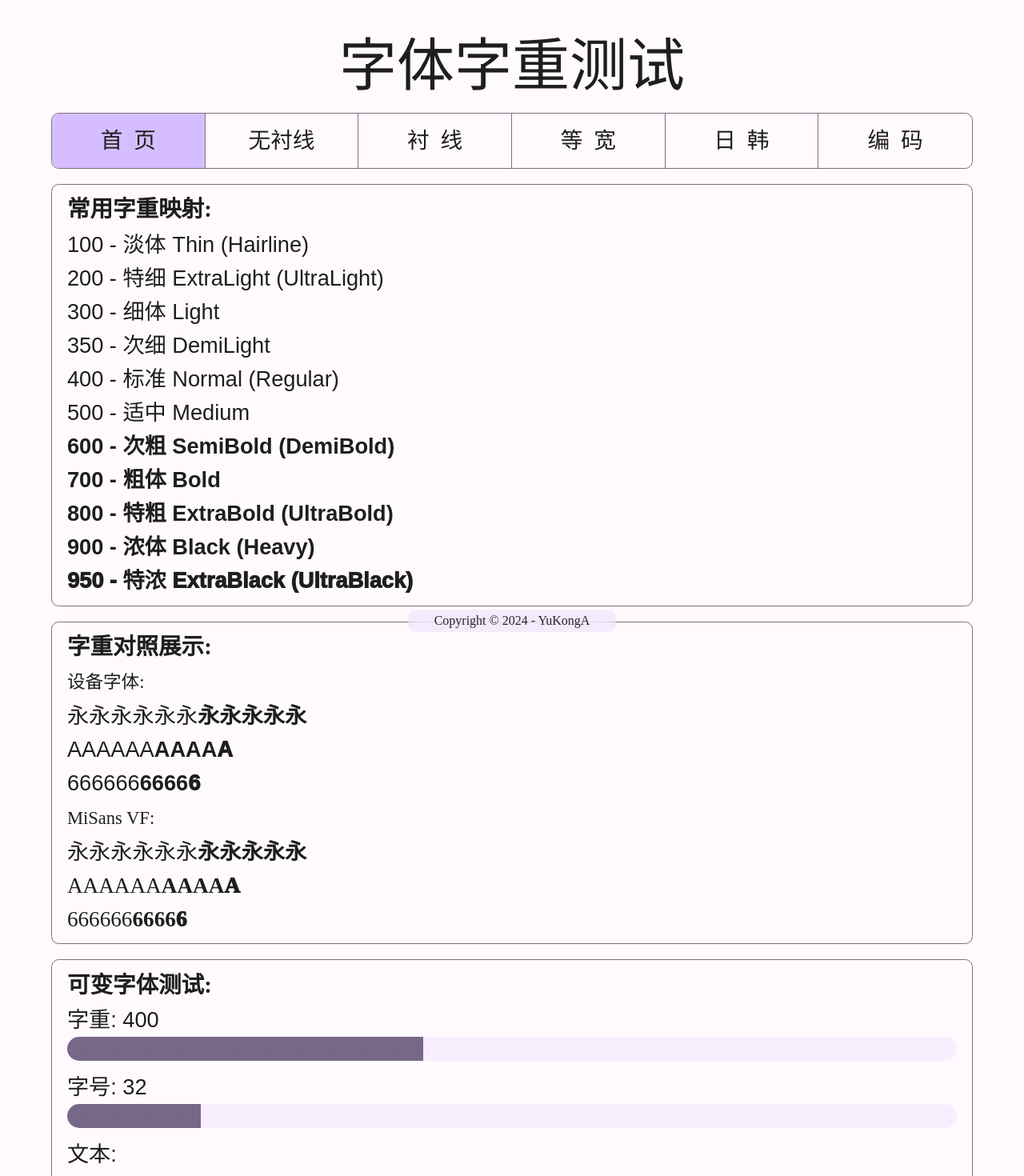
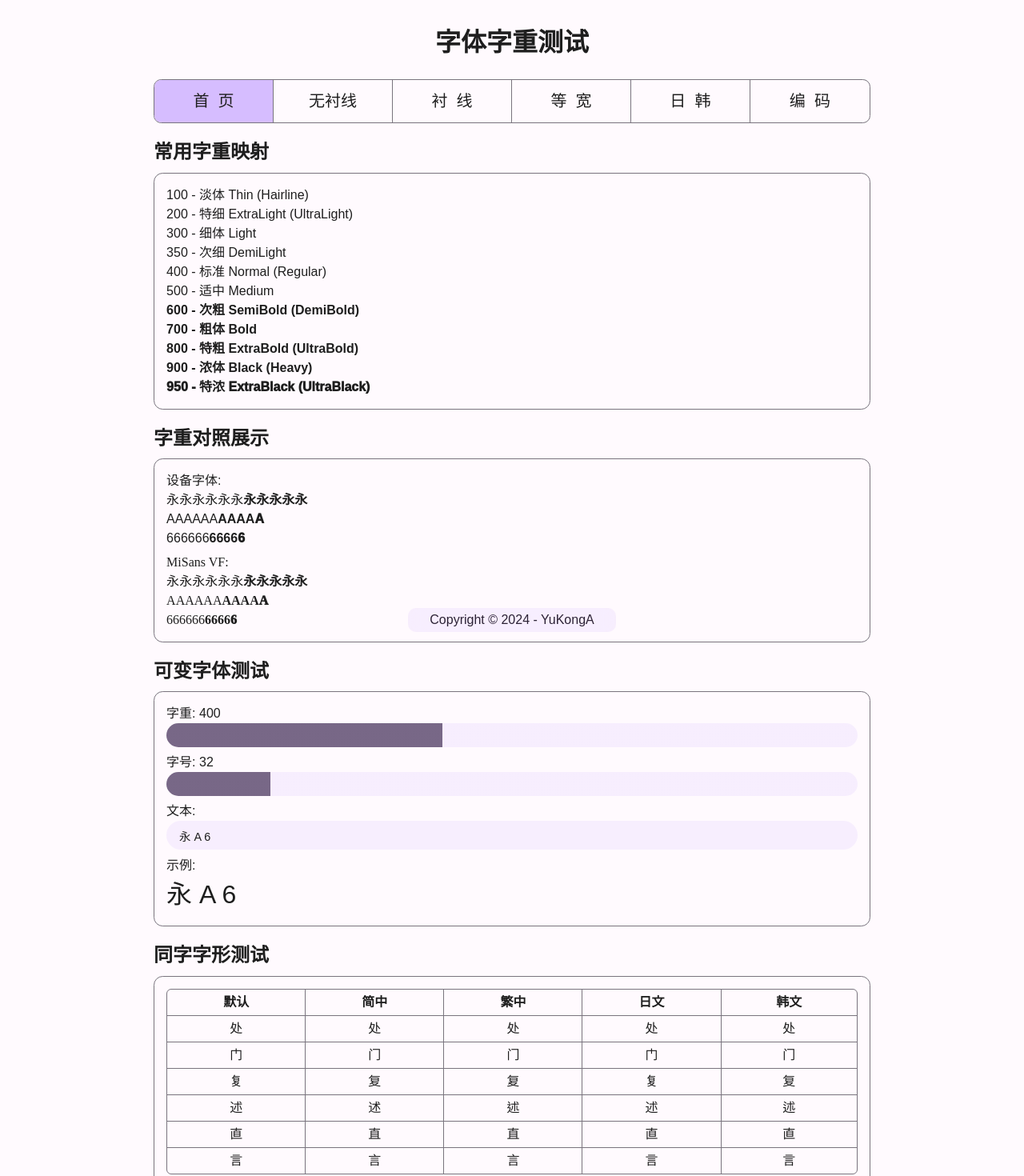
Before and after one commit to YuKongA/Font-Weight-Test, a Vue app: page / in a window 1280 px wide. Shown: the top 1470 px of the page at 80% size. Built offline with nearby package versions, Linux system fonts and the light colour scheme; a web font is replaced by a local one.

Commit message:
update: opt style

```diff
--- a/src/assets/main.css
+++ b/src/assets/main.css
@@ -1,144 +1,204 @@
 @import "color.css";
 
+/* CSS 变量定义
+----------------------------------------*/
+:root {
+  /* 基础尺寸 */
+  --base-font: clamp(14px, 1.8vw, 16px);
+  --heading-font: clamp(18px, 2.2vw, 24px);
+  --wrapper-font: clamp(28px, 3.5vw, 32px);
+  --nav-font: clamp(16px, 1.9vw, 20px);
+
+  /* 布局尺寸 */
+  --content-width: 90%;
+  --card-padding: 0.4cm;
+  --side-margin: 5%;
+  --border-radius: 0.3cm;
+  --border-color: #79747E;
+
+  /* 间距 */
+  --title-margin-top: 0.4cm;
+  --title-margin-bottom: 0.2cm;
+  --wrapper-margin: 0.8cm auto 0.6cm;
+
+  /* 页脚相关 */
+  --footer-height: 30px;
+  --footer-bottom-margin: 10px;
+  --content-bottom-margin: calc(var(--footer-height) + var(--footer-bottom-margin) + 20px);
+
+  /* 动画 */
+  --transition-normal: all 0.3s ease;
+}
+
+/* 基础重置和通用样式
+----------------------------------------*/
 * {
-  margin: 0 auto;
+  margin: 0;
+  padding: 0;
+  box-sizing: border-box;
 }
 
 body {
   background-color: var(--color-background);
   color: var(--color-text);
-}
-
-h2 {
-  font-size: 4vw;
-  margin-top: 0.28cm;
-  margin-bottom: 0.05cm;
+  font-family: "MiSans VF", sans-serif;
+  line-height: 1.45;
 }
 
 a {
   text-decoration: none;
+  color: inherit;
 }
 
-.round {
-  margin-right: 5%;
-  margin-left: 5%;
-  margin-bottom: 0.5cm;
-  border-radius: 0.25cm;
-  border: 1px solid #79747E;
-  padding-left: 2.6%;
-  padding-right: 2.6%;
-  padding-bottom: 1.3%;
-  line-height: 152%;
-  font-size: 3.8vw;
+/* 布局容器
+----------------------------------------*/
+#app {
+  min-height: 100vh;
+  padding-bottom: var(--content-bottom-margin);
+  box-sizing: border-box;
 }
 
-#sans-serif {
-  font-family: sans-serif;
-  font-size: 3.3vw;
+/* 标题样式
+----------------------------------------*/
+h2,
+h5 {
+  color: var(--color-text);
+  transition: var(--transition-normal);
 }
 
-#serif {
-  font-family: serif;
-  font-size: 3.3vw;
+h2 {
+  font-size: var(--heading-font);
+  margin: var(--title-margin-top) var(--side-margin) var(--title-margin-bottom);
+  font-weight: 550;
+  width: var(--content-width);
 }
 
-#monospace {
-  font-family: monospace;
-  font-size: 3.3vw;
+h5 {
+  margin: 0.3cm 0 0.2cm;
 }
 
-.wrapper {
-  color: var(--color-text);
-  font-family: "MiSans VF";
-  font-weight: 550;
-  text-align: center;
-  font-size: 10vw;
-  margin-top: 0.6cm;
-  margin-bottom: 0.35cm;
+/* 卡片组件
+----------------------------------------*/
+.round {
+  width: var(--content-width);
+  margin: 0 var(--side-margin);
+  padding: var(--card-padding);
+  border-radius: var(--border-radius);
+  border: 1px solid var(--border-color);
+  font-size: var(--base-font);
+  transition: var(--transition-normal);
 }
 
-.yyy {
-  overflow: hidden;
+.round:not(:last-child) {
+  margin-bottom: 0.5cm;
 }
 
+.round> :nth-child(2) {
+  margin-bottom: 0.15cm;
+}
+
+/* 导航样式
+----------------------------------------*/
 .ul {
+  width: var(--content-width);
+  margin: 0 var(--side-margin) 0.5cm;
+  border-radius: 0.25cm;
+  border: 1px solid var(--border-color);
+  line-height: clamp(3.4, 3.4 + 3vw, 7);
   overflow: hidden;
-  margin-right: 5%;
-  margin-left: 5%;
-  margin-bottom: 0.5cm;
-  border-radius: 0.25cm;
-  line-height: 9.5vw;
-  border: 1px solid #79747E;
+  transition: var(--transition-normal);
 }
 
 .li {
   float: left;
   width: 16.66666666667%;
-  box-sizing: border-box;
-  background-clip: content-box;
-  border-right: 1px solid #79747E;
+  border-right: 1px solid var(--border-color);
+  transition: var(--transition-normal);
+}
+
+.li:last-child {
+  border-right: none;
 }
 
 .li a {
   display: block;
-  color: var(--color-text);
   text-align: center;
-  text-decoration: none;
-  font-size: 3.8vw;
+  font-size: var(--nav-font);
+  padding: clamp(0.3em, 0.3em + 0.8vw, 0.6em) 0;
 }
 
+/* 交互状态
+----------------------------------------*/
 .nothing {
-  transition: background-color 0.3s;
-}
-
-.nothing.active {
-  background-color: var(--color-active);
+  position: relative;
+  transition: var(--transition-normal);
+  background-color: transparent;
 }
 
 .nothing:hover {
   background-color: var(--color-hover);
 }
 
-input[type="text"] {
-  color: var(--color-text);
-  width: 100%;
-  font-size: large;
-  padding: 8px;
-  margin-bottom: 5px;
-  box-sizing: border-box;
-  border: 1px solid #79747E;
-  border-radius: 6px;
-  background-color: var(--color-background);
+.nothing:active {
+  background-color: var(--color-active);
 }
 
+.nothing.active {
+  background-color: var(--color-active);
+  font-weight: 500;
+}
+
+/* 表单元素
+----------------------------------------*/
+input[type="text"] {
+  width: 100%;
+  color: var(--color-text);
+  font-size: var(--base-font);
+  padding: 10px 12px;
+  margin-bottom: 8px;
+  border: 1px solid var(--border-color);
+  border-radius: 8px;
+  background-color: var(--color-background);
+  transition: var(--transition-normal);
+  outline: none;
+}
+
+input[type="text"]:focus {
+  border-color: var(--color-footer-text);
+  box-shadow: 0 0 0 2px rgba(var(--color-footer-text), 0.1);
+}
+
+input[type="text"]:hover {
+  border-color: var(--color-footer-text);
+}
+
+input[type="text"]::placeholder {
+  color: var(--border-color);
+  opacity: 0.8;
+}
+
+/* 范围滑块
+----------------------------------------*/
 input[type="range"] {
   -webkit-appearance: none;
   appearance: none;
   width: 100%;
   height: 5px;
   border-radius: 15px;
-  outline: none;
-  opacity: 1;
 }
 
-input[type="range"]::-webkit-slider-thumb {
-  -webkit-appearance: none;
-  appearance: none;
-  width: 15px;
-  height: 15px;
-  border-radius: 50%;
-  background: var(--color-footer-text);
-  cursor: pointer;
-}
-
+input[type="range"]::-webkit-slider-thumb,
 input[type="range"]::-moz-range-thumb {
   width: 15px;
   height: 15px;
   border-radius: 50%;
   background: var(--color-footer-text);
   cursor: pointer;
+  -webkit-appearance: none;
 }
 
+/* 字符表格
+----------------------------------------*/
 .character-display {
   padding-bottom: 5px;
 }
@@ -147,20 +207,18 @@ input[type="range"]::-moz-range-thumb {
   width: 100%;
   border-collapse: separate;
   border-spacing: 0;
-  border: 1px solid #79747E;
+  border: 1px solid var(--border-color);
   border-radius: 6px;
+  overflow: hidden;
 }
 
 .character-table th,
 .character-table td {
-  border: 1px solid #79747E;
   text-align: center;
-  padding: 6px;
-}
-
-.character-table th:first-child,
-.character-table td:first-child {
-  border-left: none;
+  padding: 4px 6px;
+  position: relative;
+  border-right: 1px solid var(--border-color);
+  border-bottom: 1px solid var(--border-color);
 }
 
 .character-table th:last-child,
@@ -168,39 +226,29 @@ input[type="range"]::-moz-range-thumb {
   border-right: none;
 }
 
-.character-table tr:first-child th {
-  border-top: none;
-}
-
-.character-table tr:last-child td,
-.character-table tr:first-child th {
+.character-table tr:last-child td {
   border-bottom: none;
 }
 
-.character-table th+th,
-.character-table td+td {
-  border-left: none;
-}
-
-.character-table tr+tr td,
-.character-table tr+tr th {
-  border-top: none;
-}
-
+/* 页脚
+----------------------------------------*/
 #footer {
   position: fixed;
-  bottom: 10px;
-  left: calc(50vw - 130px);
-  right: calc(50vw - 130px);
+  bottom: var(--footer-bottom-margin);
+  left: 50%;
+  transform: translateX(-50%);
+  width: 260px;
+  height: var(--footer-height);
   background-color: var(--color-footer-background);
   backdrop-filter: blur(10px);
-  -webkit-backdrop-filter: blur(10px);
   color: var(--color-footer-text);
-  padding: 5px;
+  padding: 0;
   border-radius: 10px;
-  font-family: "MiSans VF";
   text-align: center;
   transition: background-color 0.5s ease, color 0.5s ease;
+  display: flex;
+  align-items: center;
+  justify-content: center;
 }
 
 #footer:hover {
@@ -208,6 +256,8 @@ input[type="range"]::-moz-range-thumb {
   background-color: var(--color-footer-hover);
 }
 
+/* 页脚链接
+----------------------------------------*/
 a.footer-msg {
   color: var(--color-footer-text);
   transition: color 0.3s;
@@ -233,44 +283,68 @@ a.footer-msg:active {
   color: var(--color-footer-link-hover);
 }
 
-@media screen and (min-width: 710px) {
-  h2 {
-    font-size: 1.05em;
+/* 响应式布局
+----------------------------------------*/
+@media screen and (min-width: 768px) {
+  :root {
+    --content-width: min(85%, 800px);
+    --side-margin: auto;
   }
 
   .round {
-    padding-left: 0.5cm;
-    padding-right: 0.5cm;
-    padding-bottom: 0.25cm;
-    line-height: 42px;
-    font-size: 1.7em;
+    line-height: 1.5;
   }
 
-  #sans-serif {
-    font-size: 1em;
+  .ul {
+    margin: 0 auto 0.5cm;
+    max-width: 800px;
   }
 
-  #serif {
-    font-size: 1em;
-  }
-
-  #monospace {
-    font-size: 1.23em;
+  h2 {
+    margin: var(--title-margin-top) auto var(--title-margin-bottom);
+    text-align: left;
+    max-width: 800px;
   }
 
   .wrapper {
-    font-size: 4.5em;
+    margin: 1cm auto 0.8cm;
+    max-width: 800px;
+  }
+}
+
+@media screen and (min-width: 1024px) {
+  :root {
+    --content-width: min(75%, 900px);
   }
 
-  .ul {
-    line-height: 68px;
+  .ul,
+  h2,
+  .wrapper {
+    max-width: 900px;
+  }
+}
+
+@media screen and (min-width: 1200px) {
+  :root {
+    --content-width: min(70%, 1000px);
   }
 
-  .li a {
-    font-size: 1.73em;
-  }
-
-  .links a {
-    font-size: 1.73rem;
+  .ul,
+  h2,
+  .wrapper {
+    max-width: 1000px;
   }
 }
+
+/* 包装器
+----------------------------------------*/
+.wrapper {
+  color: var(--color-text);
+  font-family: "MiSans VF";
+  font-weight: 600;
+  text-align: center;
+  font-size: var(--wrapper-font);
+  margin: var(--wrapper-margin);
+  transition: var(--transition-normal);
+  width: var(--content-width);
+}
--- a/src/components/FontMoreDisplay.vue
+++ b/src/components/FontMoreDisplay.vue
@@ -1,28 +1,61 @@
 <template>
-    <div>
-        <p v-for="weight in weights" :key="weight" align="center" :style="{ fontWeight: weight }">
-            -{{ weight }}- <br>
-            <span v-html="formattedText"></span>
-            <br>
+    <div class="font-weight-display">
+        <p v-for="(weight, index) in weights" :key="weight" :style="{ fontWeight: weight }" :class="{
+            'weight-item': true,
+            'last-weight': index === weights.length - 1
+        }">
+            <span class="weight-label">-{{ weight }}-</span>
+            <span v-html="sampleText"></span>
+            <span v-html="sampleTextItalic"></span>
         </p>
     </div>
 </template>
 
 <script>
 export default {
+    name: 'FontWeightDisplay',
     data() {
         return {
-            weights: [100, 200, 300, 350, 400, 500, 600, 700, 800, 900, 950]
+            weights: [100, 200, 300, 350, 400, 500, 600, 700, 800, 900, 950],
+            text: {
+                chinese: '不以物喜，不以己悲。 ——范仲淹《岳阳楼记》',
+                latin: 'ABCDEFGHIJKLMNOPQRSTUVWXYZ',
+                latinLower: 'abcdefghijklmnopqrstuvwxyz',
+                numbers: '0123456789,.'
+            }
         };
     },
     computed: {
-        formattedText() {
-            const baseText = `不以物喜，不以己悲。 ——范仲淹《岳阳楼记》<br>
-                        ABCDEFGHIJKLMNOPQRSTUVWXYZ<br>
-                        abcdefghijklmnopqrstuvwxyz<br>
-                        0123456789,.<br>`;
-            return baseText + `<i>${baseText}</i>`;
+        sampleText() {
+            return [
+                this.text.chinese,
+                this.text.latin,
+                this.text.latinLower,
+                this.text.numbers
+            ].join('<br>');
+        },
+        sampleTextItalic() {
+            return `<i>${this.sampleText}</i>`;
         }
     }
 }
 </script>
+
+<style scoped>
+.font-weight-display {
+    text-align: center;
+}
+
+.weight-item {
+    margin-bottom: 1.5em;
+}
+
+.weight-label {
+    display: block;
+    margin-bottom: 0.5em;
+}
+
+.last-weight {
+    margin-bottom: 0;
+}
+</style>
--- a/src/views/CharacterSetView.vue
+++ b/src/views/CharacterSetView.vue
@@ -1,7 +1,8 @@
 <template>
+  <main>
+    <h2 style="font-weight: 600;">GB2312(节选)</h2>
     <nav class="round">
       <nav id="sans-serif">
-            <h2 style="font-weight: 600;">GB2312(节选):</h2>
         <nav style="white-space: normal">℃ ＄ ¤ ￠ ￡ ‰ § № ★ ⒛ ⑴ ＊ ＋ ， － ． ／ ０ お く ぐ け げ こト ド ナ ニ ヌ ネ ノ ハ バ パ ︵ ︶ ︹ ︺
           ︿ ﹀
           И Й К Л М Н ㄒ ㄙ ㄚ ㄛ ┚ ┛ ├ 卮 氐 囟 胤 馗 毓 睾 鼗 亟 僖 儆 僭 僬 僦 苻 苓 茑 茚 茆 茔 茕 掼 揲 揸 揠 揿 揄 揞 揎 唣 猬 猸 猱 獐 獍 獗 獠 獬 阋
@@ -9,9 +10,10 @@
           潆 潇 漤 漕 邂 邈 邃 驺 驿 驽 缫 缬 缭 缯 缰 缱 缲 韬 橐 樽 樨 橘 罹 羁 罾 盍 褶 襁 蝾 蝻 箴 篑 篁 篌 篥 綦 綮 繇 纛 蹑 蹒 蹼 蹯 蹴 躅 饔 髻 髭 髹</nav>
       </nav>
     </nav>
+
+    <h2 style="font-weight: 600;">GBK(节选)</h2>
     <nav class="round">
       <nav id="sans-serif">
-            <h2 style="font-weight: 600;">GBK(节选):</h2>
         <nav style="white-space: normal">〇 〡 〢 〣 〤 〥 〦 〧 〨 〩 ㊣ ㎎ ㎏ ㎜ ㎝ ㎞ ㎡ ﹗ ﹞ ﹟ ﹠ ﹡ ˙ ― ℅ ℉ ↙∕ ∟ ∣ ╬ ╭ ╯ ╱ ╲ ╳ ▁ ▂
           ▃ ▄▕
           ▼ ╜ ╫ 丏 丒 丗 丟 丠 両 丣 喩 喪 喫 喬 喭 單 喯 尷 屃 屄 屆 屇 屌 屍 屒 屓 屔 屖 屗 屘 撘 撚 撛 撜 撝 撟 撠 撡 撢 撣 撥 撦 撧 撨 柪 柫 柭 柮 柲 柵 柶 柷
@@ -19,18 +21,20 @@
           柺 査 柼 柾 栁 栂 爯 爲 榓 榖 榗 榙 榚 榝 榞 榟 榠 榡 榢 榣 榤 榥 榦 暊 暋 暍 暎 暏 暐 暒 暓 暔 暕 暘 暙 暚 暛 暜 暞</nav>
       </nav>
     </nav>
+
+    <h2 style="font-weight: 600;">GB18030-2000(节选)</h2>
     <nav class="round">
       <nav id="sans-serif">
-            <h2 style="font-weight: 600;">GB18030-2000(节选):</h2>
         <nav style="white-space: normal">Ä Æ Å À Á Â Ã Ç È É Ê Ë Ð Ì Í Î Ï Ö Ø Ò Ó Ô Õ Ñ Ù Ú Û Ü Ý Þ ä æ å â ã ç ë ð
           î ï
           ö ø ô õ ñ û ý þ 㑇 㑊 㕮 㘎 㙍 㙘 㙦 㛃 㛚 㛹 㟃 㠇 㠓 㤘 㥄 㧐 㧑 㧟 㫰 㬊 㬎 㬚 㭎 㭕 㮾 㰀 㳇 㳘 㳚 㴔 㵐 㶲 㸆 㸌 㺄 㻬 㽏 㿠 䁖 䂮 䃅 䃎 䅟
           䌹 䎃 䎖 䏝 䏡 䏲 䐃 䓖 䓛 䓨 䓫 䓬 䗖 䗛 䗪 䗴 䜣 䝙 䢺 䢼 䣘 䥽 䦃 䲟 䲠 䲢 䴓 䴔 䴕 䴖 䴗 䴘 䴙 䶮</nav>
       </nav>
     </nav>
+
+    <h2 style="font-weight: 600;">附. CJK(节选)</h2>
     <nav class="round">
       <nav id="sans-serif">
-            <h2 style="font-weight: 600;">附. CJK(节选):</h2>
         <nav style="white-space: normal">
           <span style="color:rgb(255,0,0)">扩展 A 区: </span>㑇 㑊 㘎 㙍 㙘 㛃 㛹 㠇 㠓 㧐 㧑 㬊<br>
           <span style="color:rgb(255,0,0)">扩展 B 区: </span>𠅤 𠙶 𡎚 𡐓 𣗋 𣲗 𣸣 𤩽 𤫉 𥖨 𦈡 𦒍<br>
@@ -47,8 +51,9 @@
           <span style="color:rgb(255,0,0)">需分离的汉字: </span>䶶 䶷 䶸 䶹 䶺 䶻 䶼 䶽 䶾 䶿<br>
           <span style="color:rgb(255,0,0)">昆曲工尺谱用字: </span>𪛗 𪛘 𪛙 𪛚 𪛛 𪛜 𪛝<br>
           <span style="color:rgb(255,0,0)">扩展 H 区: </span>𱍐 𱍧 𱎺 𱏫 𱐝 𱚋 𱣋 𱩁 𱰜 𱹫 𲁩 𲎯<br>
-                <span style="color:rgb(255,0,0)">扩展 I 区: </span>𮯰 𮱅 𮱸 𮲫 𮳞 𮴆 𮴼	𮵮 𮶖 𮷊 𮸌 𮹝<br>
+          <span style="color:rgb(255,0,0)">扩展 I 区: </span>𮯰 𮱅 𮱸 𮲫 𮳞 𮴆 𮴼 𮵮 𮶖 𮷊 𮸌 𮹝<br>
         </nav>
       </nav>
-    </nav><br><br>
+    </nav>
+  </main>
 </template>
--- a/src/views/HomeView.vue
+++ b/src/views/HomeView.vue
@@ -1,7 +1,7 @@
 <template>
   <main>
+    <h2 style="font-weight: 600;">常用字重映射</h2>
     <nav class="round">
-      <h2 style="font-weight: 600;">常用字重映射: </h2>
       <p id="sans-serif">
         <span style="font-weight:100;">100 - 淡体 Thin (Hairline)</span><br>
         <span style="font-weight:200;">200 - 特细 ExtraLight (UltraLight)</span><br>
@@ -16,22 +16,24 @@
         <span style="font-weight:950;">950 - 特浓 ExtraBlack (UltraBlack)</span><br>
       </p>
     </nav>
+
+    <h2 style="font-weight: 600;">字重对照展示</h2>
     <nav class="round">
-      <h2 style="font-weight: 600;">字重对照展示: </h2>
-      <h5 style="font-weight: 500;">设备字体: </h5>
+      <p style="font-weight: 500;">设备字体:</p>
       <ComparisonDisplay fontFamily="sans-serif" language="en" :characters="['永', 'A', '6']" />
-      <h5 style="font-weight:500; font-family: MiSans VF; margin-top: 0.1rem;">MiSans VF: </h5>
+      <p style="font-weight: 500; font-family: MiSans VF;">MiSans VF:</p>
       <ComparisonDisplay fontFamily="MiSans VF" language="en" :characters="['永', 'A', '6']" />
     </nav>
+
+    <h2 style="font-weight: 600;">可变字体测试</h2>
     <nav class="round">
-      <h2 style="font-weight: 600;">可变字体测试: </h2>
       <VariableFontTestDisplay />
     </nav>
+
+    <h2 style="font-weight: 600;">同字字形测试</h2>
     <nav class="round">
-      <h2 style="font-weight: 600;">同字字形测试: </h2>
       <CJKCharacterDisplay />
     </nav>
-    <br><br>
   </main>
 </template>
 
--- a/src/views/JaKoView.vue
+++ b/src/views/JaKoView.vue
@@ -1,16 +1,19 @@
 <template>
+  <main>
+    <h2 style="font-weight: 600;">日文字体</h2>
     <nav class="round">
       <nav id="sans-serif">
-            <h2 style="font-weight: 600;">日文：</h2>
         <ComparisonDisplay fontFamily="sans-serif" :weightShow=true :characters="['これは例です <i>これは例です</i>']" />
       </nav>
     </nav>
+
+    <h2 style="font-weight: 600;">韩文字体</h2>
     <nav class="round">
       <nav id="sans-serif">
-            <h2 style="font-weight: 600;">韩文：</h2>
         <ComparisonDisplay fontFamily="sans-serif" :weightShow=true :characters="['이것은例입니다 <i>이것은例입니다</i>']" />
       </nav>
-    </nav><br><br>
+    </nav>
+  </main>
 </template>
 
 <script>
--- a/src/views/MonospaceView.vue
+++ b/src/views/MonospaceView.vue
@@ -1,24 +1,26 @@
 <template>
+  <main>
+    <h2 style="font-weight: 600;">正常字体</h2>
     <nav class="round">
       <nav id="monospace">
-            <h2 style="font-weight: 600;">正常字体：</h2>
         <ComparisonDisplay fontFamily="monospace" language="en" :weightShow=true
             :characters="['这是一个示例 ABCDEFG abcdefg 012345']" />
       </nav>
     </nav>
+
+    <h2 style="font-weight: 600;">倾斜字体</h2>
     <nav class="round">
       <nav id="monospace">
-            <h2 style="font-weight: 600;">倾斜字体：</h2>
         <ComparisonDisplay fontFamily="monospace" language="en" :weightShow=true
             :characters="['<i>这是一个示例 ABCDEFG abcdefg 012345</i>']" />
       </nav>
     </nav>
+
+    <h2 style="font-weight: 600;">更多示例</h2>
     <nav class="round">
-        <nav id="monospace">
-            <h2 style="font-weight: 600;">更多示例：</h2>
       <MoreDisplay />
     </nav>
-    </nav><br><br>
+  </main>
 </template>
 
 <script>
--- a/src/views/SansSerifView.vue
+++ b/src/views/SansSerifView.vue
@@ -1,24 +1,26 @@
 <template>
+  <main>
+    <h2 style="font-weight: 600;">正常字体</h2>
     <nav class="round">
         <nav id="sans-serif">
-            <h2 style="font-weight: 600;">正常字体：</h2>
             <ComparisonDisplay fontFamily="sans-serif" language="en" :weightShow=true
                 :characters="['这是一个示例 ABCDEFG abcdefg 012345']" />
         </nav>
     </nav>
+
+    <h2 style="font-weight: 600;">倾斜字体</h2>
     <nav class="round">
         <nav id="sans-serif">
-            <h2 style="font-weight: 600;">倾斜字体：</h2>
             <ComparisonDisplay fontFamily="sans-serif" language="en" :weightShow=true
                 :characters="['<i>这是一个示例 ABCDEFG abcdefg 012345</i>']" />
         </nav>
     </nav>
+
+    <h2 style="font-weight: 600;">更多示例</h2>
     <nav class="round">
-        <nav id="sans-serif">
-            <h2 style="font-weight: 600;">更多示例：</h2>
-            <MoreDisplay />
-        </nav>
-    </nav><br><br>
+        <MoreDisplay />
+    </nav>
+  </main>
 </template>
 
 <script>
--- a/src/views/SerifView.vue
+++ b/src/views/SerifView.vue
@@ -1,24 +1,26 @@
 <template>
+  <main>
+    <h2 style="font-weight: 600;">正常字体</h2>
     <nav class="round">
         <nav id="serif">
-            <h2 style="font-weight: 600;">正常字体：</h2>
             <ComparisonDisplay fontFamily="serif" language="en" :weightShow=true
                 :characters="['这是一个示例 ABCDEFG abcdefg 012345']" />
         </nav>
     </nav>
+
+    <h2 style="font-weight: 600;">倾斜字体</h2>
     <nav class="round">
         <nav id="serif">
-            <h2 style="font-weight: 600;">倾斜字体：</h2>
             <ComparisonDisplay fontFamily="serif" language="en" :weightShow=true
                 :characters="['<i>这是一个示例 ABCDEFG abcdefg 012345</i>']" />
         </nav>
     </nav>
+
+    <h2 style="font-weight: 600;">更多示例</h2>
     <nav class="round">
-        <nav id="serif">
-            <h2 style="font-weight: 600;">更多示例：</h2>
-            <MoreDisplay />
-        </nav>
-    </nav><br><br>
+        <MoreDisplay />
+    </nav>
+  </main>
 </template>
 
 <script>
```
Also changed, not shown: src/components/VariableFontTestDisplay.vue (+5 -19 lines). Lines whose indentation alone changed are shown as unchanged.
